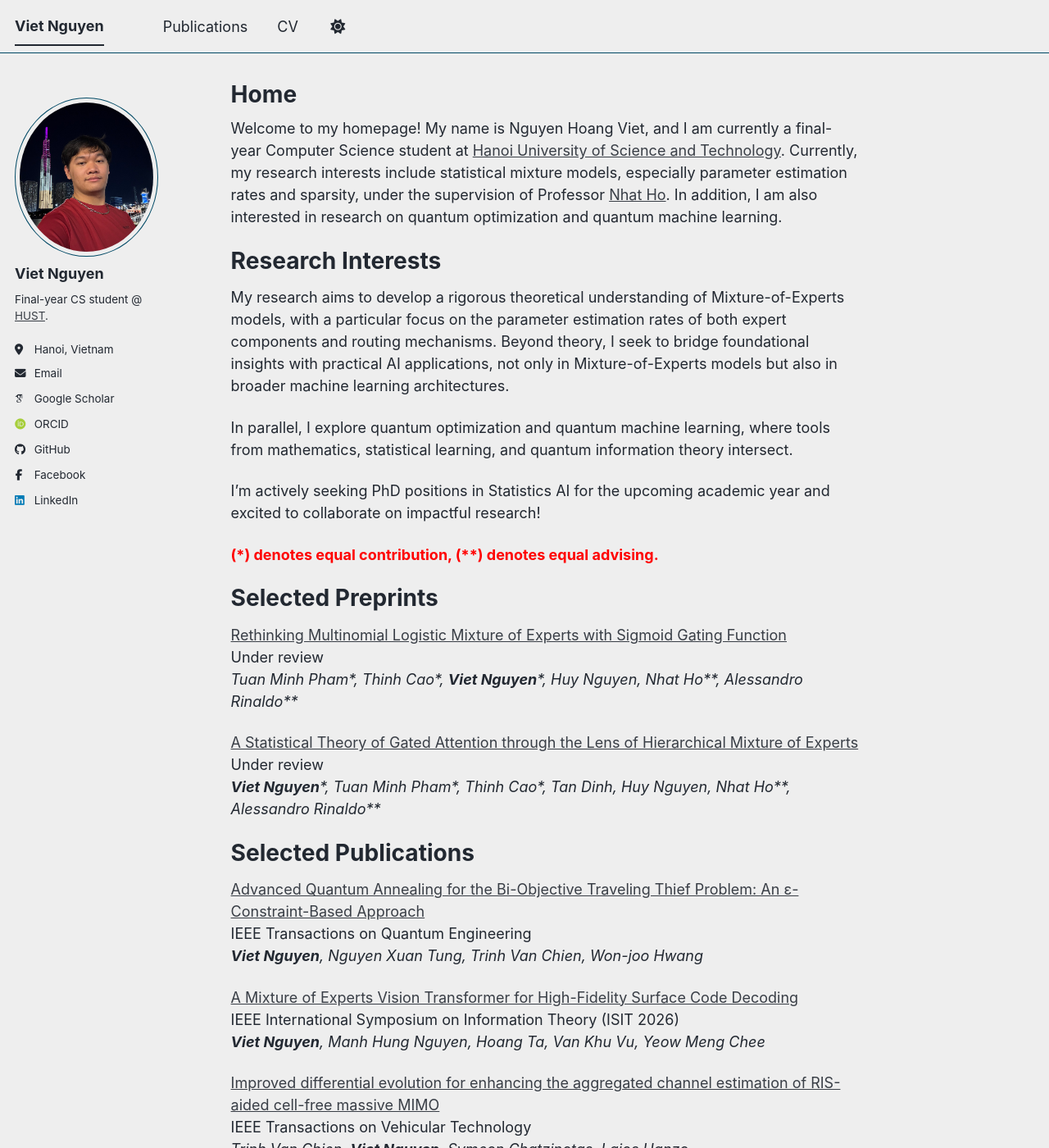
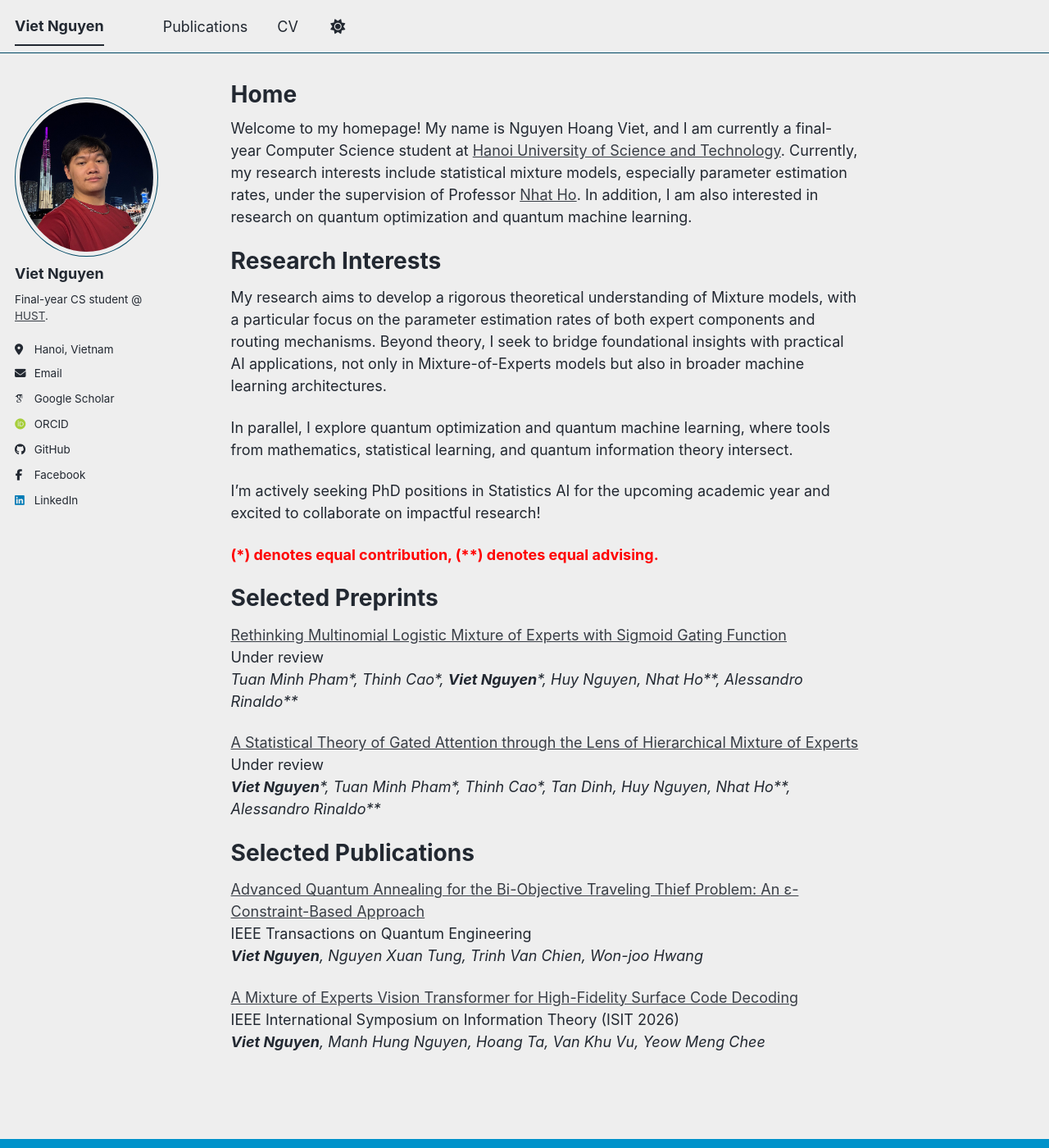
Before and after one commit to hsgsstudent/hsgsstudent.github.io, a Jekyll site: the page built from _pages/about.md, in a window 1280 px wide and 1400 px high. Shown: the whole window at 82% size. Built offline with Jekyll 4.4.1, drawn with Linux system fonts in a browser that asks for light colours; some web fonts are replaced; a script bundle is joined from its source files by our own code; library files that are not in the unit come from our copies; some of the changed text lies outside the part shown.

Commit message:
Refine research interests and update publication list

```diff
--- a/_pages/about.md
+++ b/_pages/about.md
@@ -4,12 +4,12 @@ title: "Home"
 author_profile: true
 ---
 
-Welcome to my homepage! My name is Nguyen Hoang Viet, and I am currently a final-year Computer Science student at [Hanoi University of Science and Technology](https://hust.edu.vn). Currently, my research interests include statistical mixture models, especially parameter estimation rates and sparsity, under the supervision of Professor [Nhat Ho](https://nhatptnk8912.github.io). In addition, I am also interested in research on quantum optimization and quantum machine learning.
+Welcome to my homepage! My name is Nguyen Hoang Viet, and I am currently a final-year Computer Science student at [Hanoi University of Science and Technology](https://hust.edu.vn). Currently, my research interests include statistical mixture models, especially parameter estimation rates, under the supervision of Professor [Nhat Ho](https://nhatptnk8912.github.io). In addition, I am also interested in research on quantum optimization and quantum machine learning.
 
 Research Interests
 ======
 
-My research aims to develop a rigorous theoretical understanding of Mixture-of-Experts models, with a particular focus on the parameter estimation rates of both expert components and routing mechanisms. Beyond theory, I seek to bridge foundational insights with practical AI applications, not only in Mixture-of-Experts models but also in broader machine learning architectures.
+My research aims to develop a rigorous theoretical understanding of Mixture models, with a particular focus on the parameter estimation rates of both expert components and routing mechanisms. Beyond theory, I seek to bridge foundational insights with practical AI applications, not only in Mixture-of-Experts models but also in broader machine learning architectures.
 
 In parallel, I explore quantum optimization and quantum machine learning, where tools from mathematics, statistical learning, and quantum information theory intersect.
 
@@ -36,7 +36,3 @@ IEEE Transactions on Quantum Engineering <br/>
 [A Mixture of Experts Vision Transformer for High-Fidelity Surface Code Decoding](https://arxiv.org/abs/2601.12483) <br/>
 IEEE International Symposium on Information Theory (ISIT 2026) <br/>
 *__Viet Nguyen__, Manh Hung Nguyen, Hoang Ta, Van Khu Vu, Yeow Meng Chee*<br/>
-
-[Improved differential evolution for enhancing the aggregated channel estimation of RIS-aided cell-free massive MIMO](https://arxiv.org/abs/2507.10113) <br/>
-IEEE Transactions on Vehicular Technology <br/>
-*Trinh Van Chien, __Viet Nguyen__, Symeon Chatzinotas, Lajos Hanzo*<br/>
```
